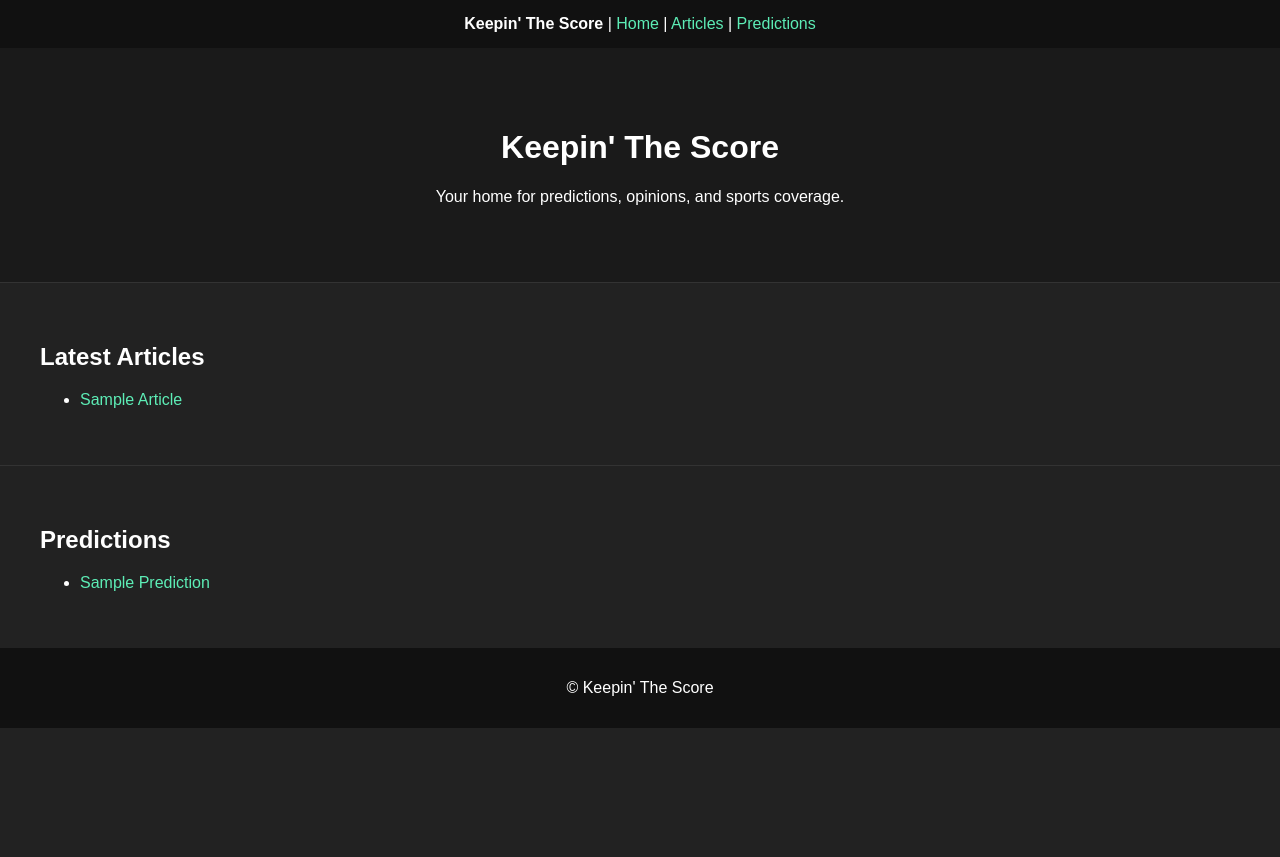
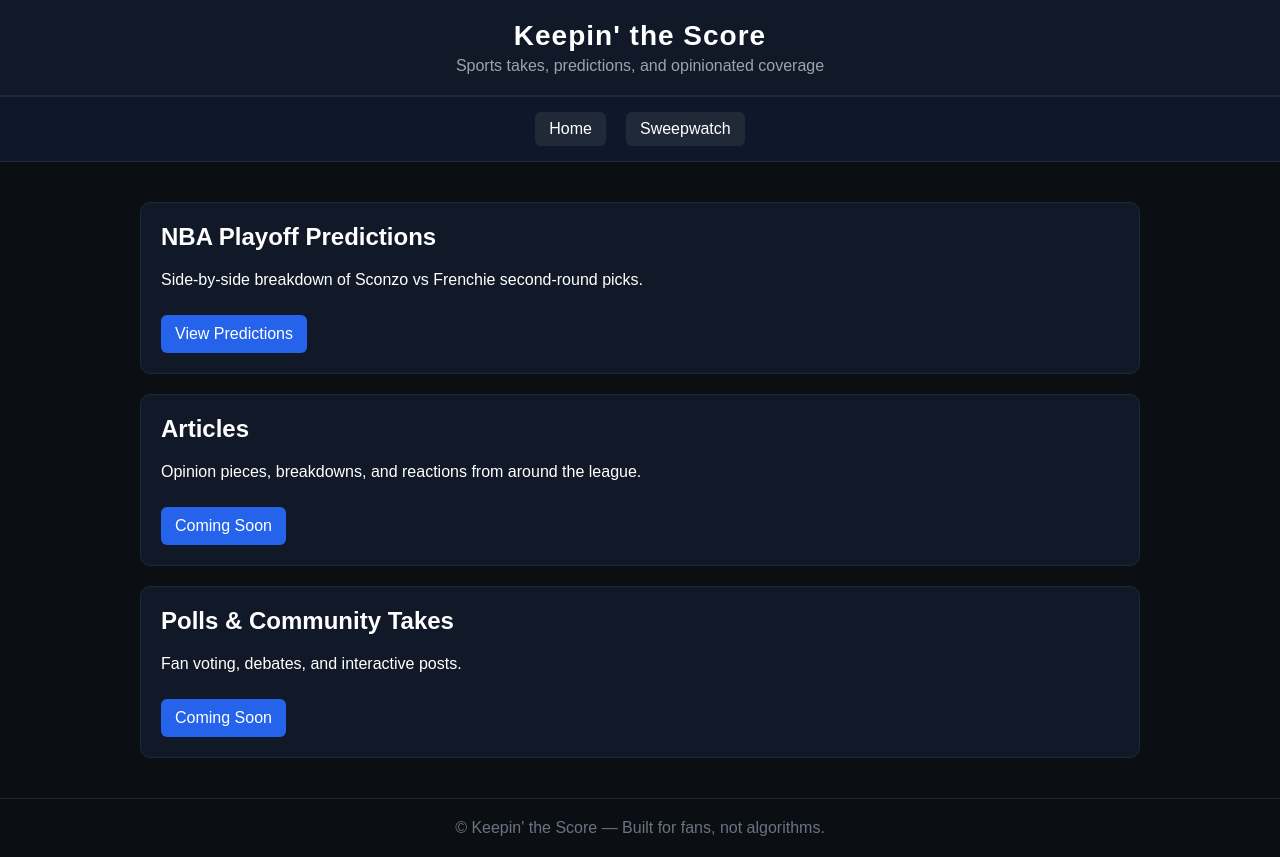
Before and after one commit to parker-2007/keepinthescore, a website: page index.html in a window 1280 px wide. Before the commit the page ends 800 px from the top, so only its background shows below. Drawn offline with Linux system fonts and the light colour scheme.

Commit message:
Update index.html

```diff
--- a/index.html
+++ b/index.html
@@ -1,35 +1,137 @@
 <!DOCTYPE html>
 <html lang="en">
 <head>
-<meta charset="UTF-8">
-<meta name="viewport" content="width=device-width, initial-scale=1.0">
-<title>Keepin' The Score</title>
-<link rel="stylesheet" href="styles.css">
+  <meta charset="UTF-8" />
+  <meta name="viewport" content="width=device-width, initial-scale=1.0" />
+  <title>Keepin' the Score</title>
+
+  <style>
+    body {
+      margin: 0;
+      font-family: Arial, Helvetica, sans-serif;
+      background: #0b0f14;
+      color: #ffffff;
+    }
+
+    header {
+      background: #111827;
+      padding: 20px;
+      text-align: center;
+      border-bottom: 2px solid #1f2937;
+    }
+
+    header h1 {
+      margin: 0;
+      font-size: 28px;
+      letter-spacing: 1px;
+    }
+
+    header p {
+      margin: 5px 0 0;
+      color: #9ca3af;
+    }
+
+    nav {
+      display: flex;
+      justify-content: center;
+      gap: 20px;
+      padding: 15px;
+      background: #0f172a;
+      border-bottom: 1px solid #1f2937;
+    }
+
+    nav a {
+      color: #ffffff;
+      text-decoration: none;
+      padding: 8px 14px;
+      border-radius: 6px;
+      background: #1f2937;
+      transition: 0.2s;
+    }
+
+    nav a:hover {
+      background: #374151;
+    }
+
+    .container {
+      max-width: 1000px;
+      margin: 40px auto;
+      padding: 0 20px;
+    }
+
+    .card {
+      background: #111827;
+      border: 1px solid #1f2937;
+      padding: 20px;
+      border-radius: 10px;
+      margin-bottom: 20px;
+    }
+
+    .card h2 {
+      margin-top: 0;
+    }
+
+    .button {
+      display: inline-block;
+      margin-top: 10px;
+      padding: 10px 14px;
+      background: #2563eb;
+      color: white;
+      text-decoration: none;
+      border-radius: 6px;
+    }
+
+    .button:hover {
+      background: #1d4ed8;
+    }
+
+    footer {
+      text-align: center;
+      padding: 20px;
+      color: #6b7280;
+      border-top: 1px solid #1f2937;
+      margin-top: 40px;
+    }
+  </style>
 </head>
+
 <body>
-<div id="nav"></div>
 
-<header class="hero">
-<h1>Keepin' The Score</h1>
-<p>Your home for predictions, opinions, and sports coverage.</p>
-</header>
+  <header>
+    <h1>Keepin' the Score</h1>
+    <p>Sports takes, predictions, and opinionated coverage</p>
+  </header>
 
-<section class="section">
-<h2>Latest Articles</h2>
-<ul>
-<li><a href="articles/sample-article.html">Sample Article</a></li>
-</ul>
-</section>
+  <nav>
+    <a href="index.html">Home</a>
+    <a href="kts-sweepwatch.html">Sweepwatch</a>
+  </nav>
 
-<section class="section">
-<h2>Predictions</h2>
-<ul>
-<li><a href="predictions/sample-prediction.html">Sample Prediction</a></li>
-</ul>
-</section>
+  <div class="container">
 
-<div id="footer"></div>
-<script src="components.js"></script>
-<script src="script.js"></script>
+    <div class="card">
+      <h2>NBA Playoff Predictions</h2>
+      <p>Side-by-side breakdown of Sconzo vs Frenchie second-round picks.</p>
+      <a class="button" href="kts-sweepwatch.html">View Predictions</a>
+    </div>
+
+    <div class="card">
+      <h2>Articles</h2>
+      <p>Opinion pieces, breakdowns, and reactions from around the league.</p>
+      <a class="button" href="#">Coming Soon</a>
+    </div>
+
+    <div class="card">
+      <h2>Polls & Community Takes</h2>
+      <p>Fan voting, debates, and interactive posts.</p>
+      <a class="button" href="#">Coming Soon</a>
+    </div>
+
+  </div>
+
+  <footer>
+    © Keepin' the Score — Built for fans, not algorithms.
+  </footer>
+
 </body>
 </html>
```
